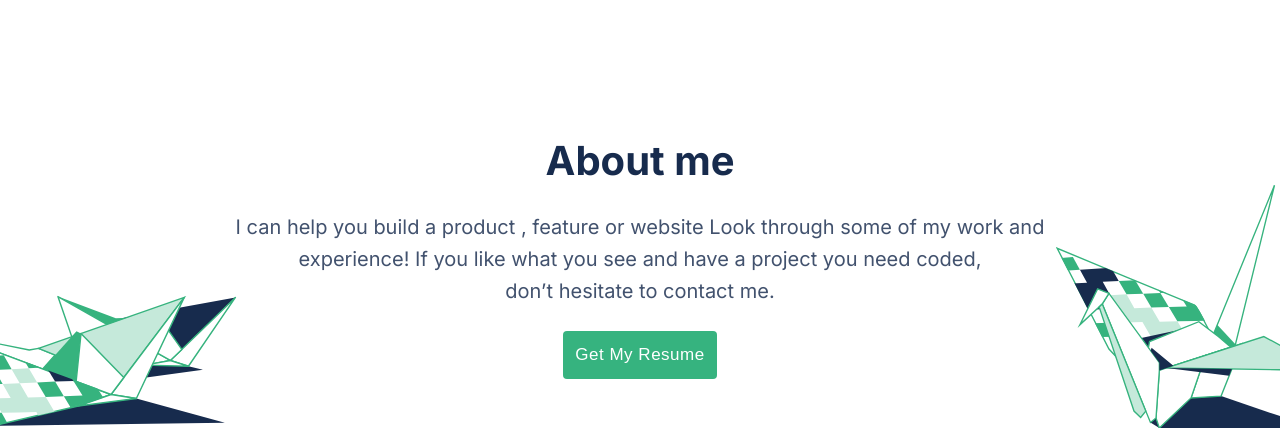
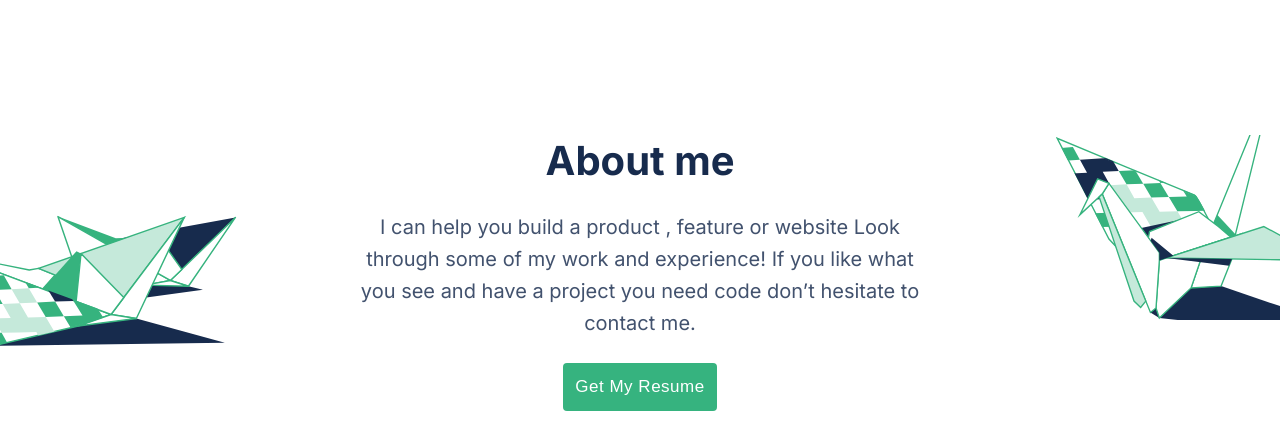
Before and after one commit to jorgegoco/Portfolio, a website: page index.html in a window 1280 px wide. Shown: the part 2280-2708 px from the top of the page. Drawn offline with Linux system fonts and the light colour scheme.

Commit message:
Change about-me desktop's paragraph css

```diff
--- a/assets/stylesheets/main.css
+++ b/assets/stylesheets/main.css
@@ -520,6 +520,8 @@ footer {
 
   .about-me-paragraph-desktop {
     display: block;
+    width: 50%;
+    margin: auto;
     padding-left: 3%;
     padding-right: 3%;
     padding-top: 24px;
@@ -607,12 +609,6 @@ footer {
 }
 
 @media (min-width: 768px) and (max-width: 1300px) {
-  .about-me {
-    background:
-      url(/assets/images/about_me_first_picture_desktop.svg) right 50px no-repeat,
-      url(/assets/images/about_me_second_picture_desktop.svg) left 160px no-repeat;
-  }
-
   .form-name,
   .form-email,
   .form-textarea {
--- a/index.html
+++ b/index.html
@@ -126,8 +126,7 @@
         my work and
         experience! If<br>you like what you see and have a<br>project you need coded,<br>don’t hesitate to contact me.
       </p>
-      <p class="about-me-paragraph-desktop"> I can help you build a product , feature or website Look through some of my work and<br>
-        experience! If you like what you see and have a project you need coded,<br>don’t hesitate to contact me.</p>
+      <p class="about-me-paragraph-desktop"> I can help you build a product , feature or website Look through some of my work and experience! If you like what you see and have a project you need code don’t hesitate to contact me.</p>
       <button class="about-me-button">Get My Resume</button>
       <div class="about-me-domain">
         <div class="about-me-languages">
```
